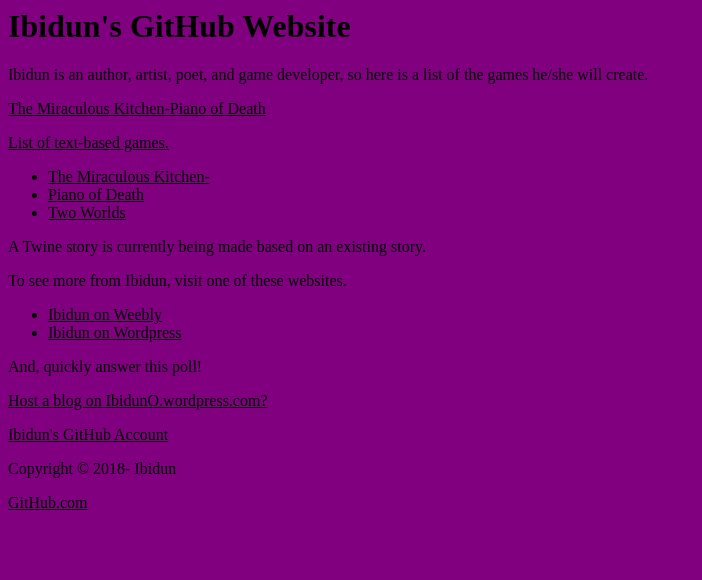
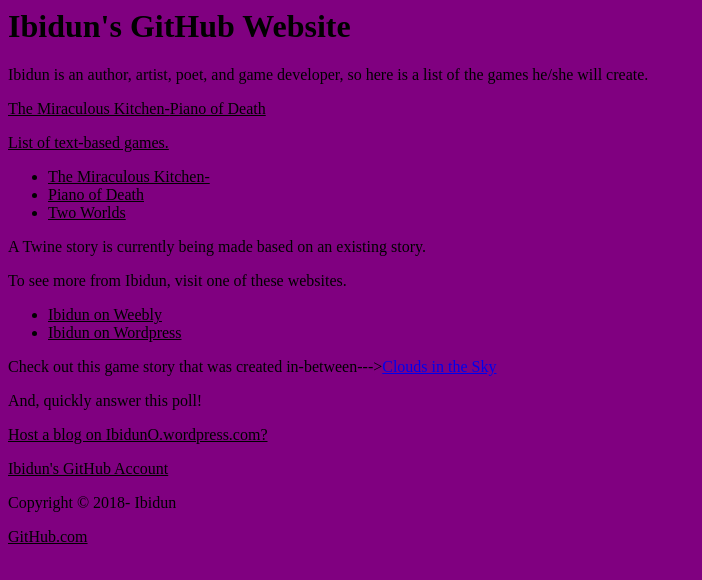
Before and after one commit to IbidunO/ibiduno.github.io, a plain HTML site: page index.html in a window 1280 px wide. Shown: the whole page, without its empty margins (0-702 px from the left). Drawn offline with Linux system fonts and the light colour scheme.

Commit message:
Update index.html

```diff
--- a/index.html
+++ b/index.html
@@ -15,6 +15,7 @@
 <li><a href="http://ibidun.weebly.com" style="color: #000000">Ibidun on Weebly</a></li>
 <li><a href="https://ibiduno.wordpress.com" style="color: #000000">Ibidun on Wordpress</a></li>
 </ul>
+<p>Check out this game story that was created in-between---><a href="http://ifdb.tads.org/viewgame?id=famctb8d5p0id92u">Clouds in the Sky</a>
 <p>And, quickly answer this poll!</p>
 <p><a href="http://pollmaker.vote/p/7SWZB5K7" style="color: #000000">Host a blog on IbidunO.wordpress.com?</a></p>
 <footer><p><a href="https://github.com/IbidunO" style="color: #000000">Ibidun's GitHub Account</a></p>
```
